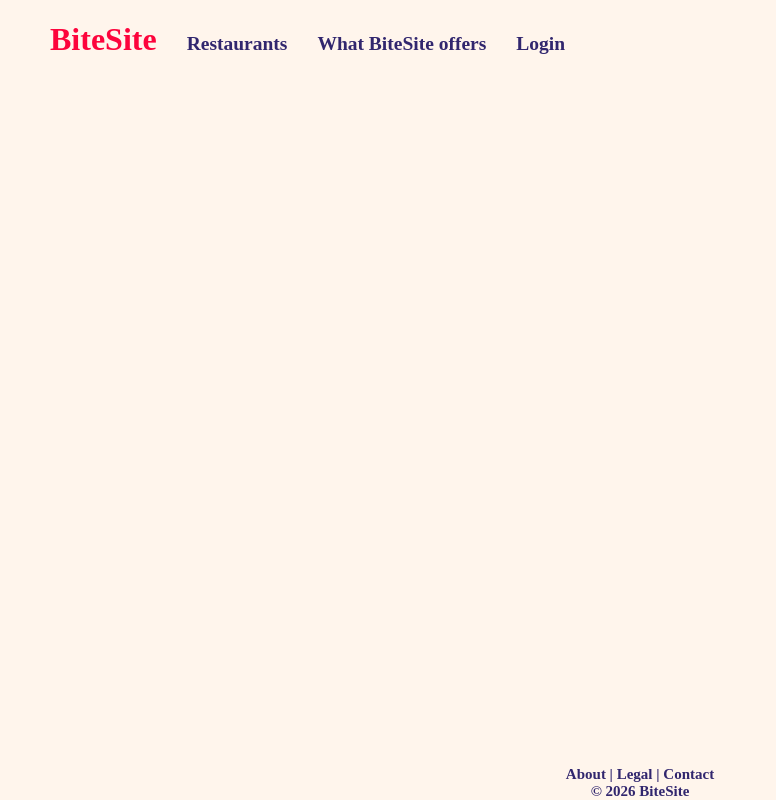
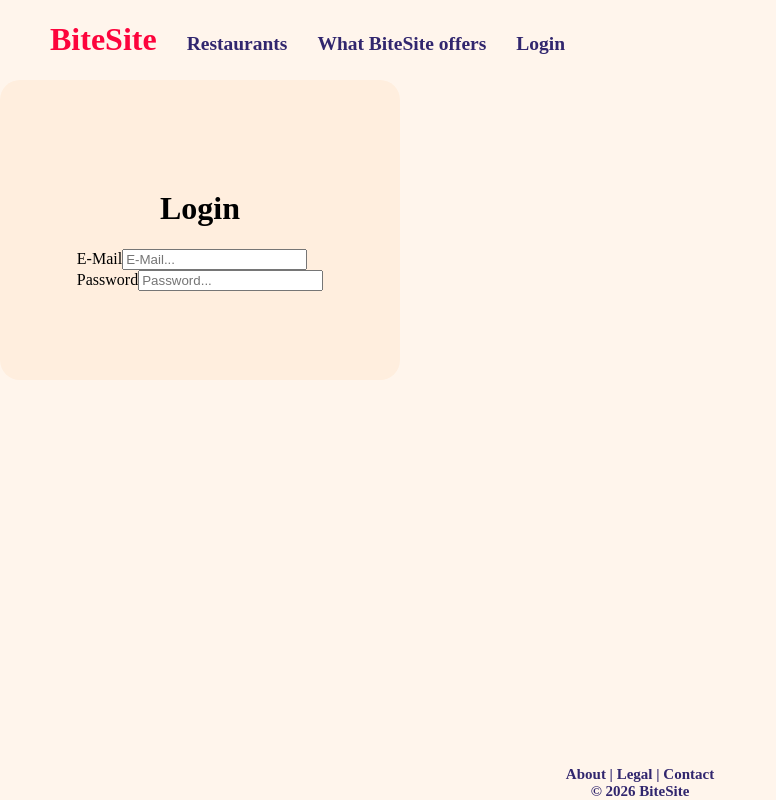
Before and after one commit to davide-muzzi/BiteSite, a Vue app in the folder Frontend/: page /login in a window 1280 px wide. Shown: the whole page, without its empty margins (0-776 px from the left). Built offline with nearby package versions, Linux system fonts and the light colour scheme; a web font is replaced by a local one.

Commit message:
feat(LoginView): Created LoginView, login card with input of email and password

```diff
--- a/Frontend/src/router/index.js
+++ b/Frontend/src/router/index.js
@@ -1,5 +1,6 @@
 import { createRouter, createWebHistory } from 'vue-router'
 import HomeView from '../views/HomeView.vue'
+import LoginView from '../views/LoginView.vue'
 
 const router = createRouter({
   history: createWebHistory(import.meta.env.BASE_URL),
@@ -9,6 +10,12 @@ const router = createRouter({
       name: 'home',
       component: HomeView,
     },
+    {
+      path: '/login',
+      name: 'login',
+      component: LoginView,
+
+    },
   ],
 })
 
--- /dev/null
+++ b/Frontend/src/views/LoginView.vue
@@ -0,0 +1,62 @@
+<script setup>
+import { ref } from 'vue';
+
+const email = ref('');
+const password = ref('');
+
+const handleLogin = async () => {
+
+  console.log("Login with:", email.value, password.value);
+};
+
+</script>
+
+<template>
+    <div class="login-card">
+        <h1 class="login-title">Login</h1>
+
+        <form class="login-form" @submit.prevent="handleLogin">
+            <!-- email -->
+            <div class="form-group">
+                <label for="email">E-Mail</label>
+                <input
+                    id="email"
+                    type="email"
+                    v-model="email"
+                    placeholder="E-Mail..."
+                    required
+                />
+            </div>
+
+            <!-- password -->
+            <div class="form-group">
+                <label for="password">Password</label>
+                <input
+                    id="password"
+                    type="password"
+                    v-model="password"
+                    placeholder="Password..."
+                    required
+                />
+            </div>
+
+        </form>
+    </div>
+</template>
+
+<style>
+body {
+  background: var(--background);
+}
+
+.login-card {
+  background-color: #ffeede;
+  width: 400px;
+  height: 300px;
+  border-radius: 20px;
+  display: flex;
+  flex-direction: column;
+  align-items: center;
+  justify-content: center;
+}
+</style>
```
